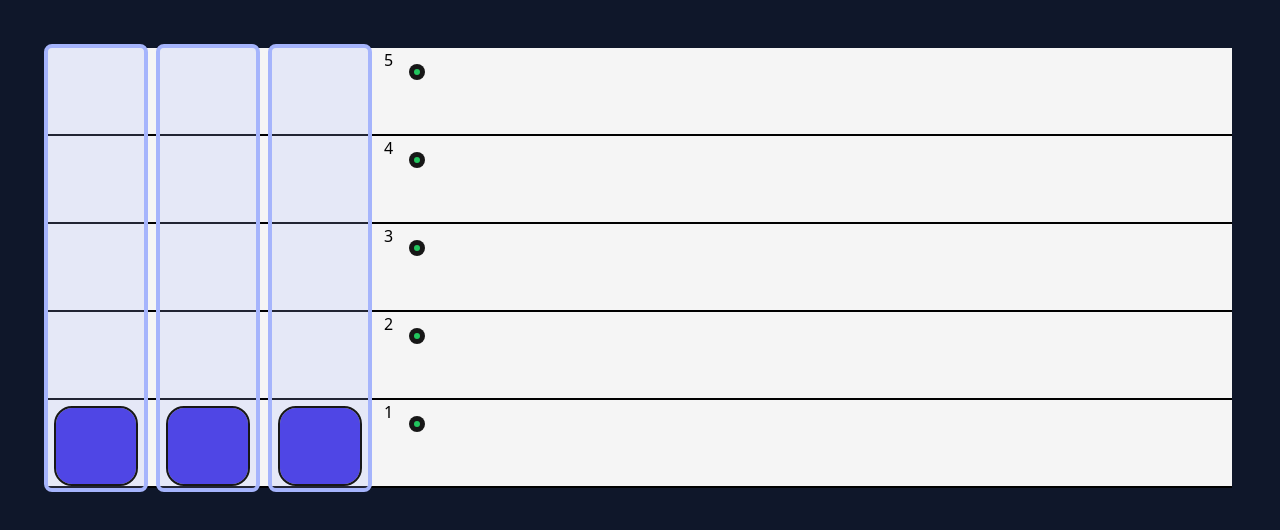
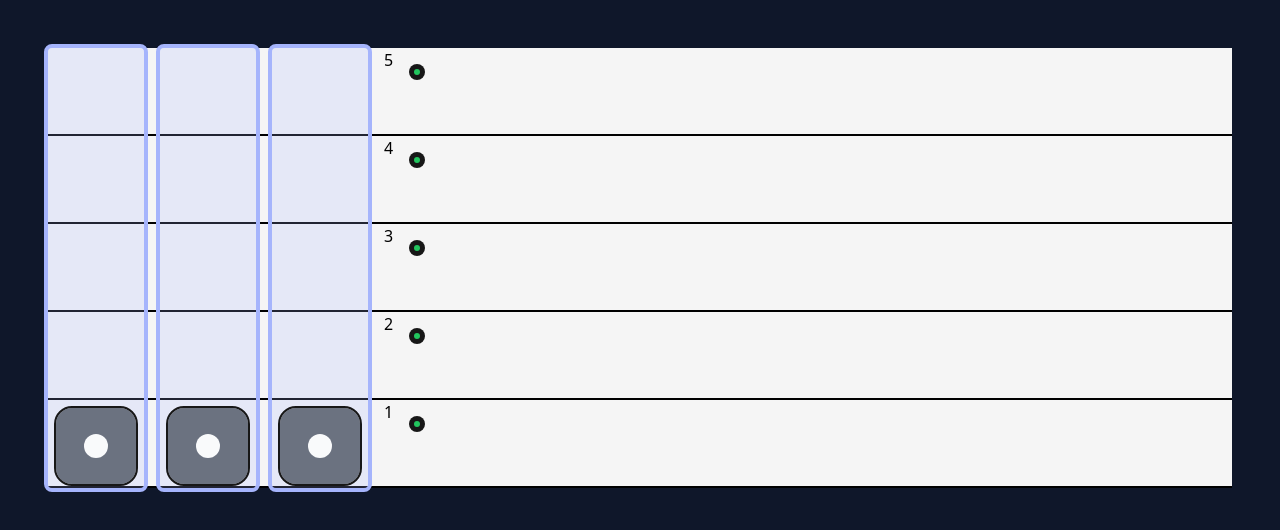
Before and after one commit to AManOfHonestFate/test_assignment_lift, a Vue app: page / in a window 1280 px wide. Shown: the top 530 px of the page. Built offline with nearby package versions, Linux system fonts and the light colour scheme.

Commit message:
added indicator

```diff
--- a/src/components/LiftCab.vue
+++ b/src/components/LiftCab.vue
@@ -1,17 +1,24 @@
 <template>
   <div class="w-24 floor-height px-2 pt-2 pb-1 translate-lift">
     <div
-      class="h-full rounded-2xl bg-indigo-600 outline outline-2 outline-neutral-900 box-border"
+      class="flex h-full rounded-2xl bg-gray-500 outline outline-2 outline-neutral-900 box-border"
       :class="{ 'animate-pulse': resting }"
-    ></div>
+    >
+      <LiftIndicator
+          :target-floor="target + 1"
+          :direction="target > current ? 'up' : (target < current ? 'down' : 'none')"
+      ></LiftIndicator>
+    </div>
   </div>
 </template>
 
 <script>
 import { mapState } from "vuex";
+import LiftIndicator from "@/components/LiftIndicator";
 
 export default {
   name: "LiftCab",
+  components: {LiftIndicator},
   props: {
     id: Number,
   },
--- /dev/null
+++ b/src/components/LiftIndicator.vue
@@ -0,0 +1,29 @@
+<template>
+  <div class="flex flex-col text-sm m-auto items-center">
+    <div :class="{
+      'text-transparent': direction !== 'up',
+      'text-neutral-50': direction === 'up'
+    }">UP</div>
+    <div class="flex w-6 h-6 bg-gray-50 rounded-full">
+      <div class="m-auto" :class="{'text-transparent': direction === 'none'}">{{ targetFloor }}</div>
+    </div>
+    <div :class="{
+      'text-transparent': direction !== 'down',
+      'text-neutral-50': direction === 'down'
+    }">DOWN</div>
+  </div>
+</template>
+
+<script>
+export default {
+  name: "LiftIndicator",
+  props: {
+    direction: String,
+    targetFloor: Number
+  }
+}
+</script>
+
+<style scoped>
+
+</style>
```
